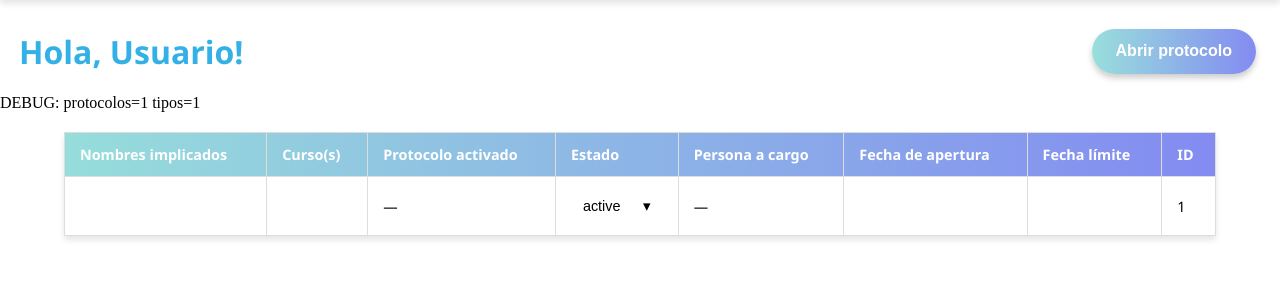
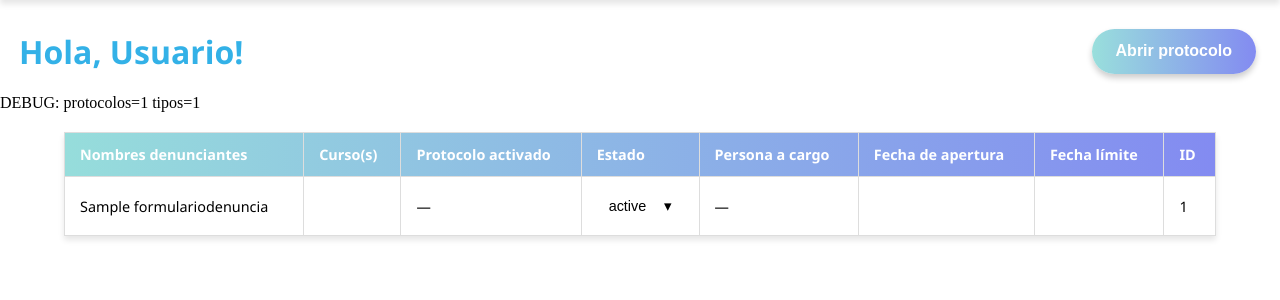
Before and after one commit to BETA-PRACTICA-I/Beta-convivencia-Repo, a Django app: page /homepage/ in a window 1280 px wide. Shown: the part 69-369 px from the top of the page. Run offline with Django 5.2, Linux system fonts and the light colour scheme; a user stored in the database is signed in; tables that the repository leaves empty hold one stand-in row (values such as "Sample post").

Commit message:
Edited homepage.html and models.py
Some changes were made in those archives for easier access to the first form (formulario denuncia).
Now the table that shows the protocols on the homepage, shows the "nombre denunciante" to identify each protocol.

```diff
--- a/Proyecto Arzo/Validaciones/templates/Validaciones/homepage.html
+++ b/Proyecto Arzo/Validaciones/templates/Validaciones/homepage.html
@@ -58,7 +58,7 @@
     <table class="protocol-table" id="protocol-table">
         <thead>
             <tr>
-                <th>Nombres implicados</th>
+                <th>Nombres denunciantes</th>
                 <th>Curso(s)</th>
                 <th>Protocolo activado</th>
                 <th>Estado</th>
@@ -71,7 +71,7 @@
         <tbody>
             {% for p in protocolos %}
                 <tr>
-                <td>{{ p.nombres_implicados }}</td>
+                <td>{{ p.ficha_denuncia.nombre_denunciante|default:"N/A" }}</td>
                 <td>{{ p.curso }}</td>
                 <td>
                     {% if p.tipo_protocolo %}
--- a/Proyecto Arzo/protocolo1/models.py
+++ b/Proyecto Arzo/protocolo1/models.py
@@ -27,7 +27,7 @@ class FormularioDenuncia(models.Model):
     # LA LÍNEA MÁGICA: Conecta este formulario a un único Protocolo.
     # Si se borra el Protocolo, este formulario se borra en cascada.
     # permitir NULL temporalmente para migraciones; no usar primary_key aquí
-    protocolo = models.OneToOneField(Protocolo, on_delete=models.CASCADE)
+    protocolo = models.OneToOneField(Protocolo, on_delete=models.CASCADE, related_name='ficha_denuncia')
 
     # Datos del denunciante
     nombre_denunciante = models.CharField(max_length=100)
```
